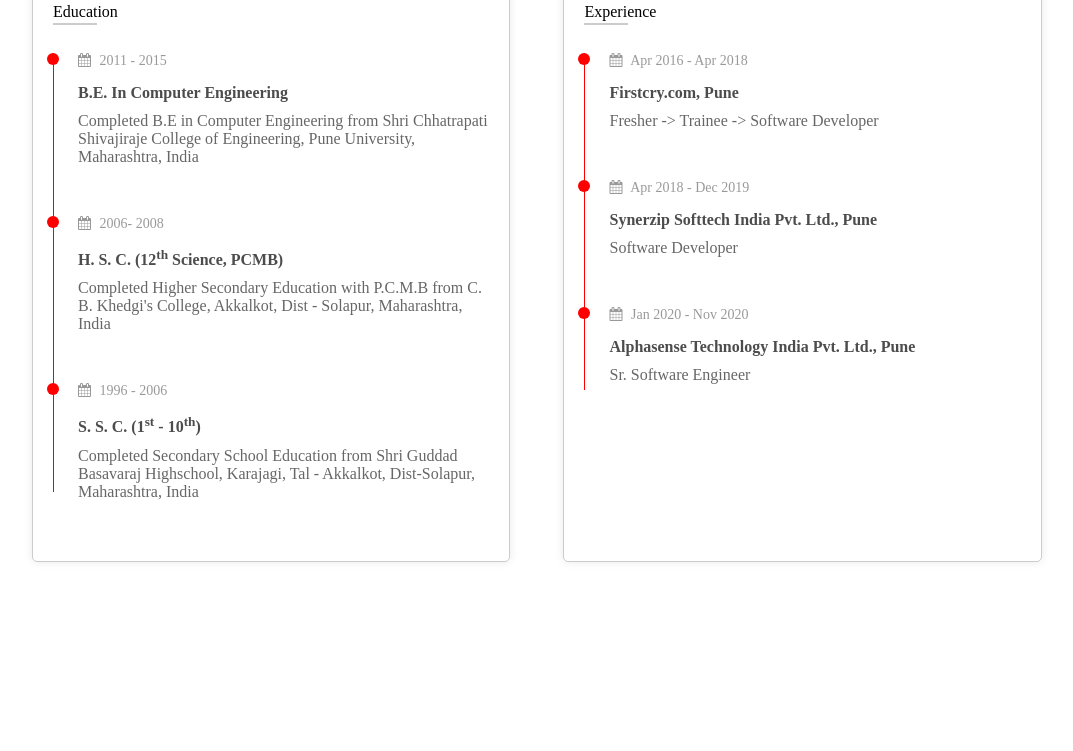
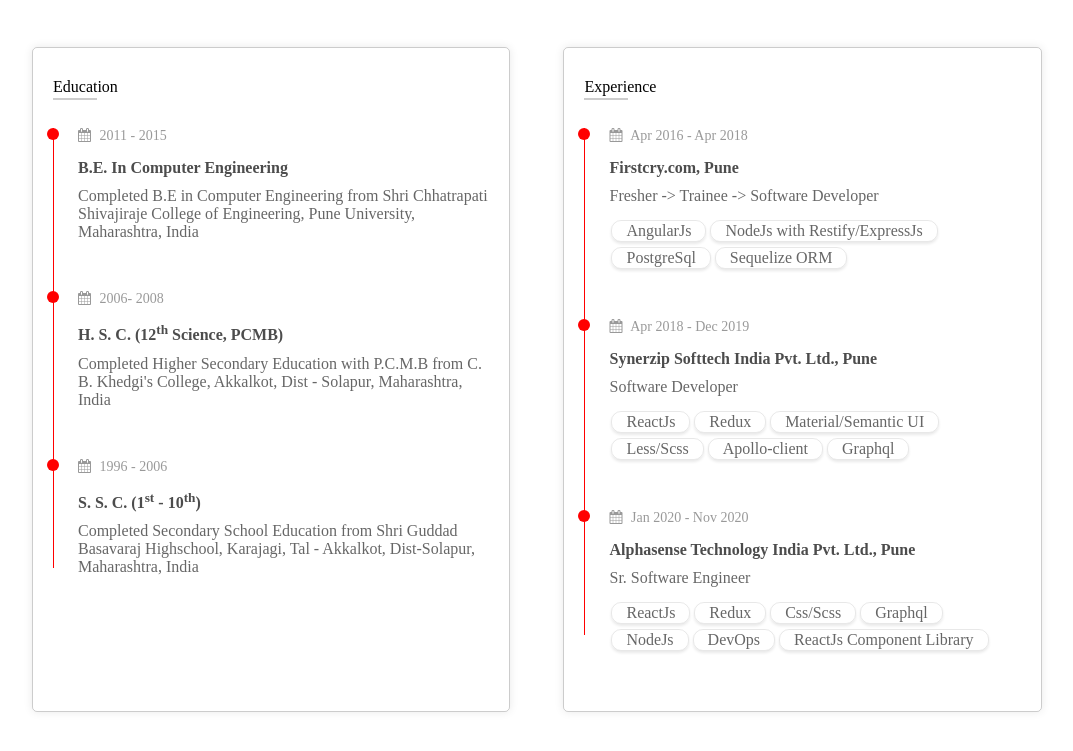
Before and after one commit to rohitsg/pwa-rohitsg.github.io, a plain HTML site: page index.html in a window 1280 px wide. Shown: the part 2715-3466 px from the top of the page, without its empty margins (185-1258 px from the left). Drawn offline with Linux system fonts and the light colour scheme.

Commit message:
added company wise tech skill improvements

```diff
--- a/index.html
+++ b/index.html
@@ -150,7 +150,15 @@
                                     <i class="fa fa-calendar"></i> Apr 2016 - Apr 2018
                                 </div>
                                 <div class="education-institute-course">Firstcry.com, Pune </div>
-                                <div class="education-institute-course-details">Fresher -> Trainee -> Software Developer</div>
+                                <div class="education-institute-course-details">Fresher -> Trainee -> Software Developer
+
+                                    <div class="skills-tag flex-row">
+                                        <span>AngularJs</span>
+                                        <span>NodeJs with Restify/ExpressJs</span>
+                                        <span>PostgreSql</span>
+                                        <span>Sequelize ORM</span>
+                                    </div>
+                                </div>
                             </div>
 
                             <div class="education-institute-details">
@@ -158,7 +166,19 @@
                                     <i class="fa fa-calendar"></i> Apr 2018 - Dec 2019
                                 </div>
                                 <div class="education-institute-course">Synerzip Softtech India Pvt. Ltd., Pune</div>
-                                <div class="education-institute-course-details">Software Developer</div>
+                                <div class="education-institute-course-details">Software Developer
+
+                                    <div class="skills-tag flex-row">
+                                        <span>ReactJs</span>
+                                        <span>Redux</span>
+                                        <span>Material/Semantic UI</span>
+                                        <span>Less/Scss</span>
+                                        <span>Apollo-client</span>
+                                        <span>Graphql</span>
+                                    </div>
+                                </div>
+
+
                             </div>
 
                             <div class="education-institute-details">
@@ -166,7 +186,20 @@
                                     <i class="fa fa-calendar"></i> Jan 2020 - Nov 2020
                                 </div>
                                 <div class="education-institute-course">Alphasense Technology India Pvt. Ltd., Pune</div>
-                                <div class="education-institute-course-details">Sr. Software Engineer</div>
+                                <div class="education-institute-course-details">Sr. Software Engineer
+
+                                    <div class="skills-tag flex-row">
+                                        <span>ReactJs</span>
+                                        <span>Redux</span>
+                                        <span>Css/Scss</span>
+                                        <span>Graphql</span>
+                                        <span>NodeJs</span>
+                                        <span>DevOps</span>
+                                        <span>ReactJs Component Library</span>
+                                    </div>
+                                </div>
+
+
                             </div>
                         </div>
                     </div>
--- a/style.css
+++ b/style.css
@@ -426,3 +426,17 @@
     margin-top: 10px;
     color: rgba(0, 0, 0, 0.6);
 }
+
+.skills-tag {
+    margin-top: 10px;
+}
+
+.skills-tag span {
+    border: 1px solid rgba(0, 0, 0, 0.09);
+    flex: 0 0 auto;
+    border-radius: 10px;
+    padding: 1px 14px;
+    margin: 0 2px;
+    box-shadow: 0px 2px 3px 0px rgba(0, 0, 0, 0.09);
+    margin-top: 5px;
+}
```
